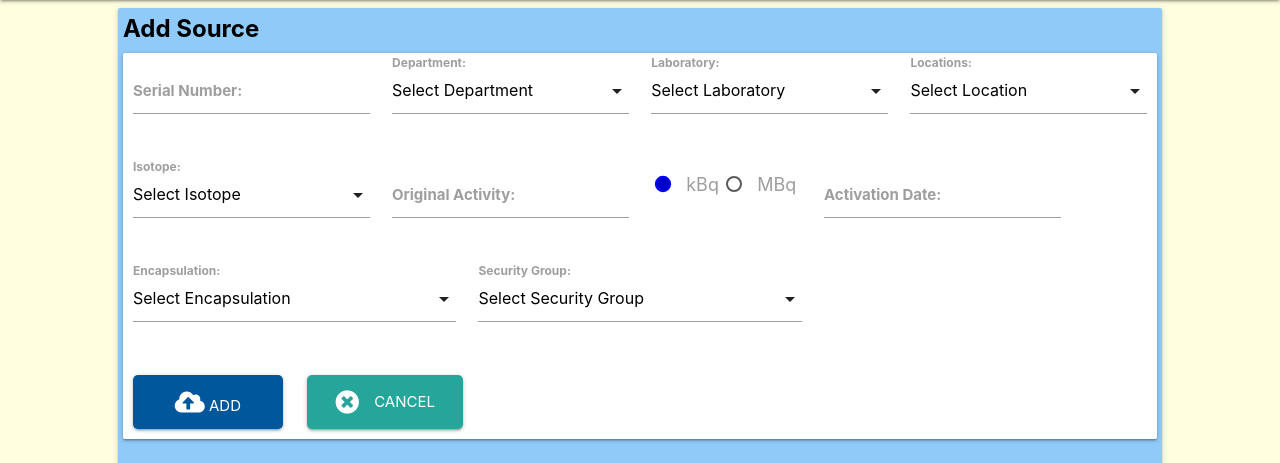
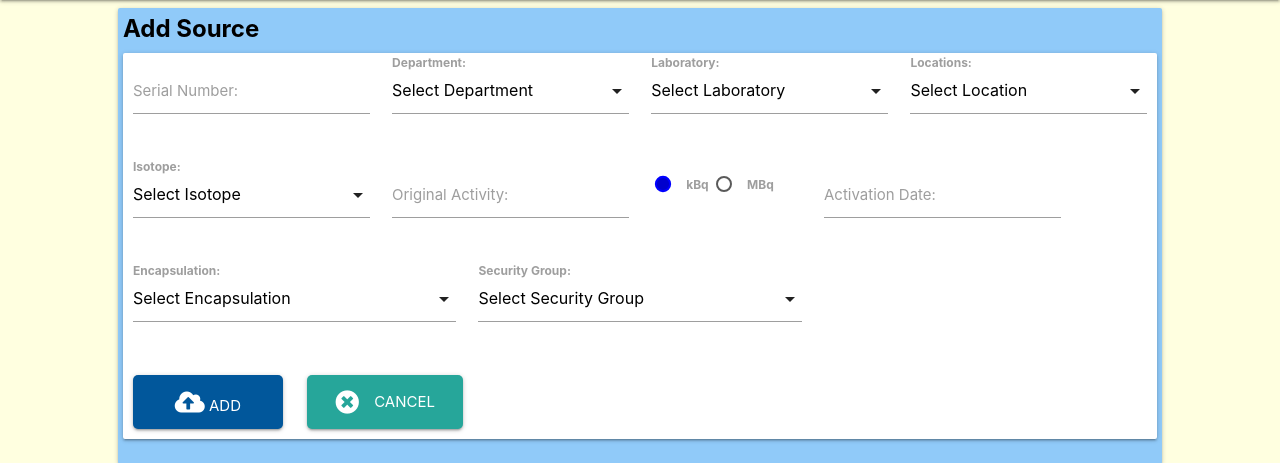
Before and after one commit to ChrisH2727/Milestone-3, a Flask app: page /add_source in a window 1280 px wide, after a click on "Isotope:". Shown: the part 152-615 px from the top of the page. Run offline with Flask 2, Linux system fonts and the light colour scheme; the visitor is signed in with stand-in values (Sample User, id 1); data that the repository does not hold is empty; some libraries are stand-ins or nearby versions.

```diff
--- a/app.py
+++ b/app.py
@@ -19,16 +19,17 @@ app.config["MONGO_URI"] = os.environ.get("MONGO_URI")
 app.secret_key = os.environ.get("SECRET_KEY")
 mongo = PyMongo(app)
 
+# -------------------------User Login and Registration--------
+
 
 @app.route("/")
-# -------------------------User Login and Registration--------
 @app.route("/login", methods=["GET", "POST"])
 def login():
     #
     # Function called when the user first logs in
     #
 
-    # Ensure only login and register nav bar options are available
+    # Ensure only login and register nav bar options are not available
     if session.get("in_use"):
         session.pop("in_use")
 
@@ -94,7 +95,8 @@ def logout():
     # Code line from Code Institute Mini Project
     flash("Goodbye {} you have logged out".format(
         (session["user"]).capitalize()))
-    # Remove user from session cookies if active
+
+    # Clear down session variables if active
     if session.get("user"):
         session.pop("user")
     if session.get("role"):
@@ -115,6 +117,13 @@ def register():
     # Called to register a new user
     #
 
+    # Do basic check to confirm that the Mongodb is connected
+    if mongo.db.departments.count_documents({}) != 0:
+        departments = list(
+            mongo.db.departments.find())
+    else:
+        flash("Server error detected, please refer to admin user")
+
     if request.method == "POST":
         # check if user email already exists in db.
         existing_user = mongo.db.users.find_one(
@@ -129,6 +138,7 @@ def register():
             flash("Password entries must match, please try again")
             return redirect(url_for("register"))
 
+        # Set up user account details in mongodb
         register = {
             "first": request.form.get("first_name").lower(),
             "last": request.form.get("last_name").lower(),
@@ -146,13 +156,6 @@ def register():
                 wait for your request to be approved")
         return render_template("login.html")
 
-    # Get all departments and check is collection is empty
-    if mongo.db.departments.count_documents({}) != 0:
-        departments = list(
-            mongo.db.departments.find())
-    else:
-        flash("Database error detected, please refer to admin user")
-        departments = []
     return render_template("register.html", departments=departments)
 
 # -------------------------Report Generation-----------------------------------
@@ -199,7 +202,7 @@ def usage_report():
     try:
         # generate plots
         plt.bar(source_types, source_num, color='green')
-        plt.yticks(np.arange(0, 5, 1))
+        plt.yticks(np.arange(0, 10, 1))
         plt.title("Sources by Isotope")
         plt.savefig('static/assets/sourceUsed.png')
         plt.close()
@@ -218,7 +221,7 @@ def usage_report():
         plt.close()
 
     except Exception:
-        flash("Database error, unable to generate new reports")
+        flash("Server error, unable to generate new reports")
 
     # Get all source loan histories
     source_histories = list(mongo.db.source_history.find())
@@ -535,7 +538,7 @@ def delete_user_resp(user_email):
     if (session["role"] == "user"):
         return render_template("errorPage.html")
 
-    # Check is user has a source on loan
+    # Check if user has a source on loan
     source_user = mongo.db.sources.find_one({"user": user_email})
 
     if source_user:
@@ -634,7 +637,7 @@ def get_sources():
         mongo.db.sources.find_one_and_update(
             {"serial_number": serial_number}, {'$set': source_new_act})
 
-        # set routing flag
+        # set routing flag to ensure return to the inventory listing page
         session["routing"] = "inventory"
 
         return render_template("inventory.html", sources=sources)
@@ -792,6 +795,7 @@ def req_source_conf(source_serial_no):
     flash("Source has been requested - please\
          wait for your request to be approved")
 
+    # Setup html template for allowing user to search for a source
     showsources = "false"
     sources = ""
     mode = "request"
@@ -813,6 +817,8 @@ def update_source():
         query = request.form.get("query")
         mode = "update"
         session["routing"] = "direct"
+
+        # Query the source collection
         if query:
             sources = list(mongo.db.sources.find(
                 {"$text": {"$search": query}}))
@@ -893,6 +899,7 @@ def update_source_activate():
             return redirect(url_for("get_sources"))
         else:
             return redirect(url_for("update_source"))
+
 
 @ app.route("/update_source_resp/<source_serial_no>", methods=["GET", "POST"])
 def update_source_resp(source_serial_no):
@@ -993,7 +1000,8 @@ def del_source_conf(source_serial_no):
         mongo.db.sources.delete_one({"serial_number": source_serial_no})
         flash("Source: {} has been deleted".format(source_serial_no))
 
-    # return redirect(url_for("get_sources"))
+    # Direct return to source table or find source
+    # for deletion
     if session["routing"] == "inventory":
         return redirect(url_for("get_sources"))
     else:
@@ -1070,6 +1078,7 @@ def manage_isotopes():
         return render_template("errorPage.html")
 
     if request.method == "POST":
+        # Check for duplicate isotope entry
         existing_isotope = mongo.db.isotope_category.find_one(
             {"isotope": request.form.get("isotope")})
         if existing_isotope:
@@ -1112,7 +1121,7 @@ def delete_isotope_resp(isotope):
     # Called to  confirm deletion of an isotope from the list in mongo db
     #
 
-    # Do not delete source is still on loan
+    # Do not delete isotote source is still on loan
     sources = list(mongo.db.sources.find(
         {"$and": [{"$or": [
             {"approved": "yes"}, {"requested": "true"}]},
--- a/static/css/style.css
+++ b/static/css/style.css
@@ -40,7 +40,8 @@ body {
   border: 2px solid blue;
 }
 [type="radio"]:not(:checked)+span, [type="radio"]:checked+span {
-  font-size: 1.2rem;
+  font-size: 0.8rem;
+  font-weight: bold;
 }
 .btn-large{
   margin: 10px;
--- a/templates/addSource.html
+++ b/templates/addSource.html
@@ -13,7 +13,7 @@
                                 <input id="serial_number" name="serial_number" type="text" class="validate"
                                     required minlength="2" maxlength="24"
                                     pattern="^[a-zA-Z0-9_-]{3,40}$">
-                                <label for="serial_number" class="card-bold">Serial Number:</label>
+                                <label for="serial_number">Serial Number:</label>
                             </div>
 
                             <div class="input-field col l3 m6">
@@ -57,7 +57,7 @@
                             <div class="input-field col l3 s8 m4">
                                 <input id="original_activity" name="original_activity" type="text" class="validate"
                                 pattern="^[0-9.]{2,}[0-9]{1,}$" required >
-                                <label for="original_activity"class="card-bold" >Original Activity:</label>
+                                <label for="original_activity" >Original Activity:</label>
                             </div>
                             <div class="input-field col l2 s4 m2">
                                 <p>
@@ -74,7 +74,7 @@
                             <div class="input-field col l3 s12 m4">
                                 <input type="text" id="activation_date" name="activation_date" class="datepicker input-mod"
                                     required >
-                                <label for="activation_date" class="card-bold" >Activation Date:</label>
+                                <label for="activation_date" >Activation Date:</label>
                             </div>
                         </div>
 
--- a/templates/userAccount.html
+++ b/templates/userAccount.html
@@ -28,7 +28,7 @@
 </div>
 
 <!--Display block of user account details that the user can alter or change-->
-<div class="row" style="padding-left: 10px; padding-right: 10px;">
+<div class="row">
   <div class="col s12 m12 l10 offset-l1 ">
     <div class="card blue lighten-3">
       <div class="card-content black-text">
```
Also changed, not shown: templates/isotopeTypes.html (+4 -4 lines), static/assets/loanHistory.png, static/assets/loginHistory.png, static/assets/sourceUsed.png.
